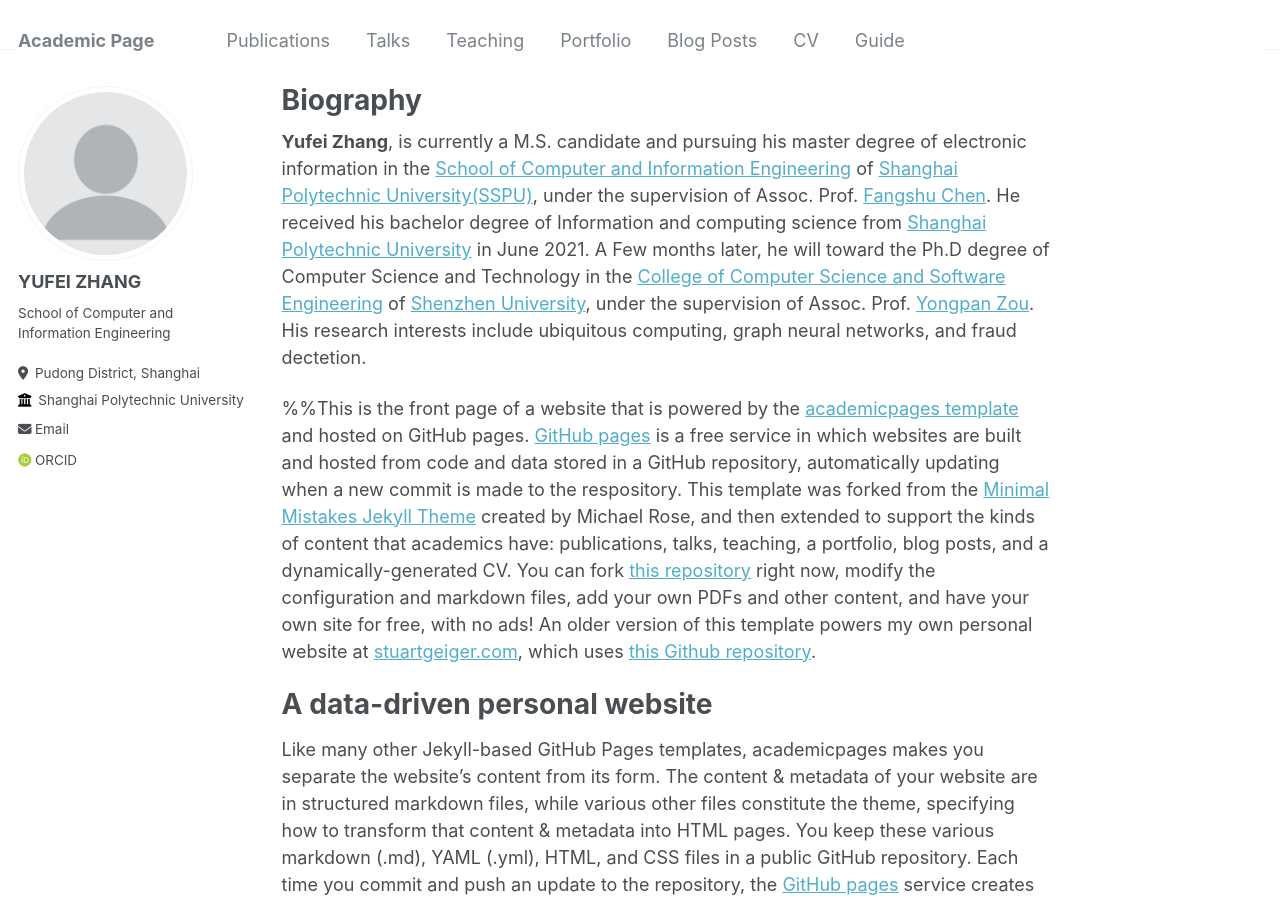
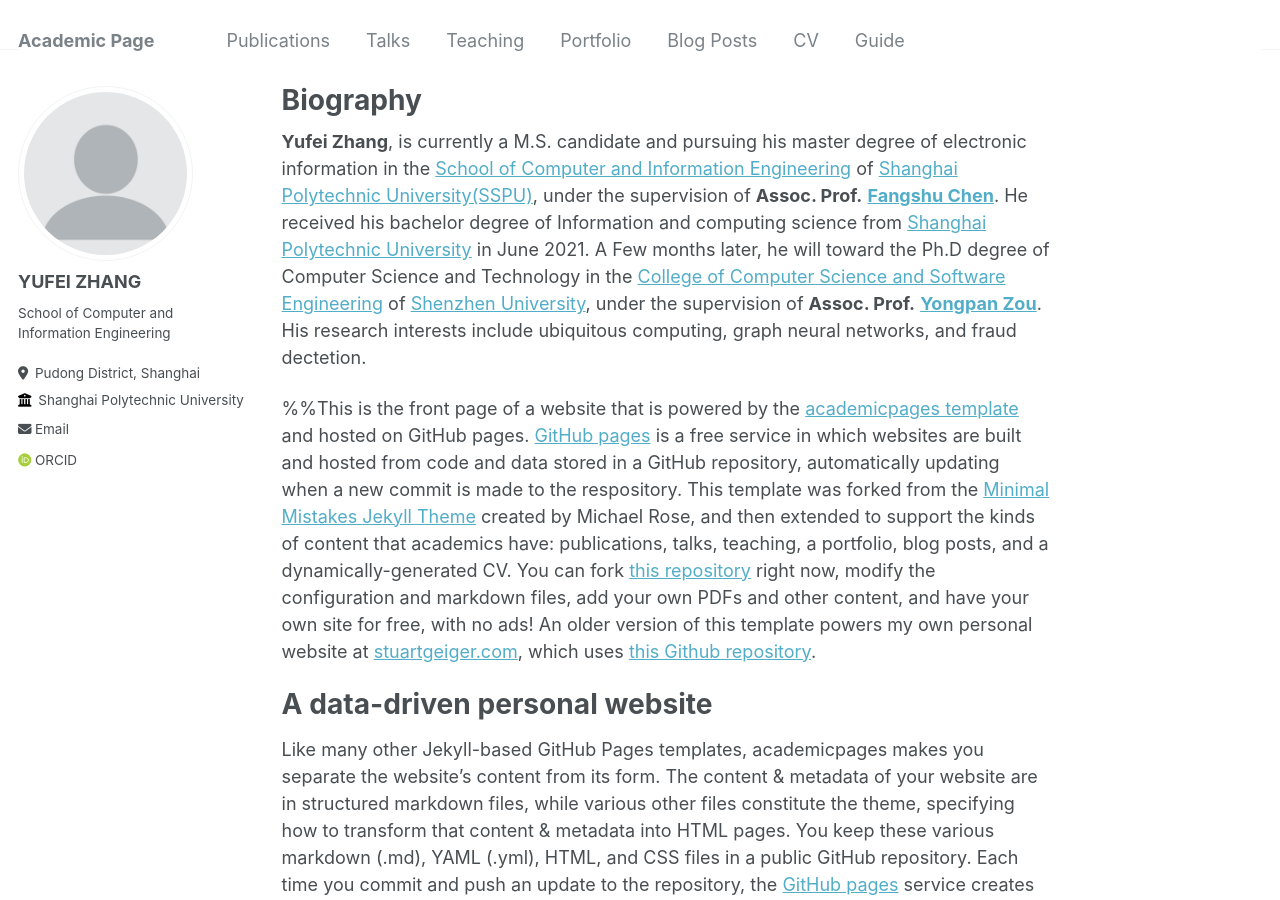
Before and after one commit to yfyaya/yfyaya.github.io, a Jekyll site: the page built from _pages/about.md, in a window 1280 px wide and 900 px high. Built offline with Jekyll 4.4.1, drawn with Linux system fonts in a browser that asks for light colours; some web fonts are replaced.

```diff
--- a/_pages/about.md
+++ b/_pages/about.md
@@ -7,7 +7,7 @@ redirect_from:
   - /about.html
 ---
 
-**Yufei Zhang**, is currently a M.S. candidate and pursuing his master degree of electronic information in the [School of Computer and Information Engineering](http://2016.itxx.sspu.edu.cn/) of [Shanghai Polytechnic University(SSPU)](https://www.sspu.edu.cn/), under the supervision of Assoc. Prof. [Fangshu Chen](https://sspu.h5yunban.cn/sspu-system/index.html?page=rcpy). He received his bachelor degree of Information and computing science from [Shanghai Polytechnic University](https://www.sspu.edu.cn/) in June 2021. A Few months later, he will toward the Ph.D degree of Computer Science and Technology in the [College of Computer Science and Software Engineering](https://csse.szu.edu.cn/) of [Shenzhen University](https://szu.edu.cn/), under the supervision of Assoc. Prof. [Yongpan Zou](https://yongpanzou.github.io/). His research interests include ubiquitous computing, graph neural networks, and fraud dectetion.
+**Yufei Zhang**, is currently a M.S. candidate and pursuing his master degree of electronic information in the [School of Computer and Information Engineering](http://2016.itxx.sspu.edu.cn/) of [Shanghai Polytechnic University(SSPU)](https://www.sspu.edu.cn/), under the supervision of **Assoc. Prof.** [**Fangshu Chen**](https://sspu.h5yunban.cn/sspu-system/index.html?page=rcpy). He received his bachelor degree of Information and computing science from [Shanghai Polytechnic University](https://www.sspu.edu.cn/) in June 2021. A Few months later, he will toward the Ph.D degree of Computer Science and Technology in the [College of Computer Science and Software Engineering](https://csse.szu.edu.cn/) of [Shenzhen University](https://szu.edu.cn/), under the supervision of **Assoc. Prof.** [**Yongpan Zou**](https://yongpanzou.github.io/). His research interests include ubiquitous computing, graph neural networks, and fraud dectetion.
 
 %%This is the front page of a website that is powered by the [academicpages template](https://github.com/academicpages/academicpages.github.io) and hosted on GitHub pages. [GitHub pages](https://pages.github.com) is a free service in which websites are built and hosted from code and data stored in a GitHub repository, automatically updating when a new commit is made to the respository. This template was forked from the [Minimal Mistakes Jekyll Theme](https://mmistakes.github.io/minimal-mistakes/) created by Michael Rose, and then extended to support the kinds of content that academics have: publications, talks, teaching, a portfolio, blog posts, and a dynamically-generated CV. You can fork [this repository](https://github.com/academicpages/academicpages.github.io) right now, modify the configuration and markdown files, add your own PDFs and other content, and have your own site for free, with no ads! An older version of this template powers my own personal website at [stuartgeiger.com](http://stuartgeiger.com), which uses [this Github repository](https://github.com/staeiou/staeiou.github.io).
 
```
